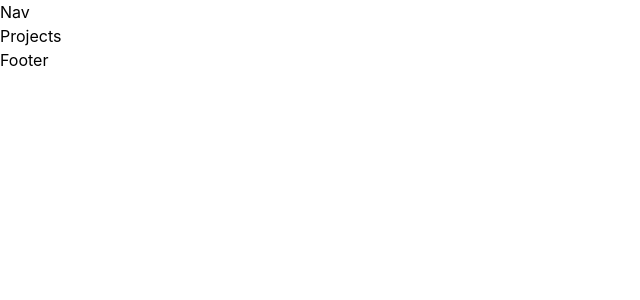
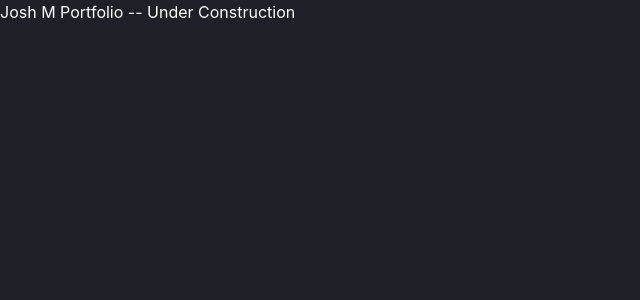
Before and after one commit to jMorton95/portfolio, a React (Vite) app: page / in a window 1280 px wide. Shown: the top 300 px of the page, without its empty margins (0-640 px from the left). Built offline with nearby package versions, Linux system fonts and the light colour scheme.

Commit message:
Add: More Flavour text & .gitignore dist removal

```diff
--- a/src/main.css
+++ b/src/main.css
@@ -6,6 +6,7 @@
   all:unset;
   font-family: Inter, system-ui, Avenir, Helvetica, Arial, sans-serif;
   line-height: 1.5;
+  --bg-gray: #1f2028;
 }
 
 #root {
@@ -18,4 +19,9 @@ body {
   place-items: center;
   min-width: 320px;
   min-height: 100vh;
+  background-color: var(--bg-gray);
 }
+
+nav {
+  color: #ffffff;
+}
--- a/src/pages/Layout.tsx
+++ b/src/pages/Layout.tsx
@@ -3,9 +3,11 @@ import { Outlet } from "react-router";
 export default function Layout() {
   return (
     <>
-      <nav className="">Nav</nav>
+      <nav className="">
+        <div>Josh M Portfolio -- Under Construction</div>
+      </nav>
       <Outlet />
-      <footer>Footer</footer>
+      <footer></footer>
     </>
 
   )
--- a/src/pages/projects/Projects.tsx
+++ b/src/pages/projects/Projects.tsx
@@ -1,5 +1,5 @@
 export default function Projects() {
   return (
-    <main>Projects</main>
+    <main></main>
   )
 }
```
Also changed, not shown: 1 other file (tests, documents, lock files or other folders).
